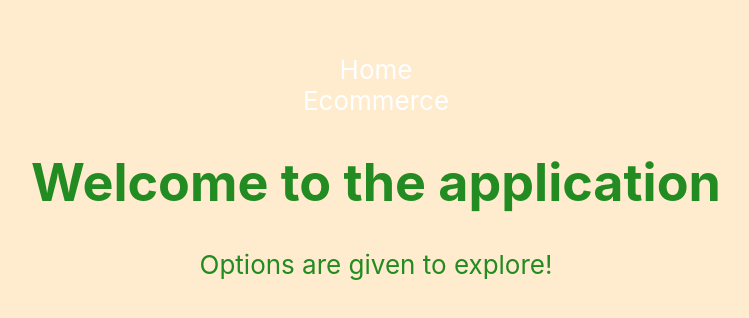
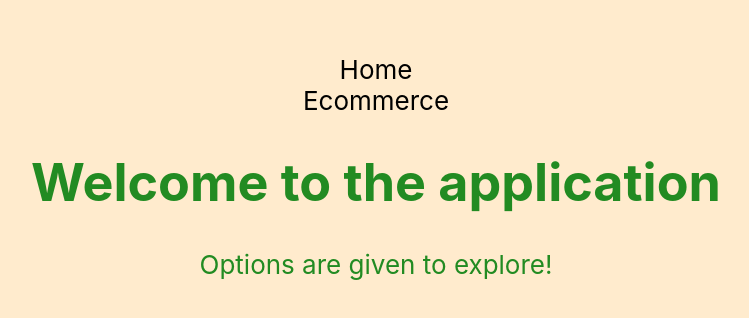
Before and after one commit to apoo-pandey/React-training, a React (Create React App) app: page / in a window 1280 px wide. Shown: the part 220-538 px from the top of the page, without its empty margins (264-1013 px from the left). Built offline with nearby package versions, Linux system fonts and the light colour scheme.

Commit message:
adding update files

```diff
--- a/src/App.css
+++ b/src/App.css
@@ -21,7 +21,7 @@
   align-items: center;
   justify-content: center;
   font-size: calc(10px + 2vmin);
-  color: white;
+  color: black;
 }
 
 .App-link {
@@ -103,3 +103,6 @@ a {
   color: #fff;
   padding: 0 4rem;
 }
+.link-home{
+  color:black;
+}
--- a/src/App.js
+++ b/src/App.js
@@ -30,8 +30,8 @@ function App() {
         {/*<a href="/todo" >Todo</a>
         <a href="/student">Students</a>*/}
         <BrowserRouter>
-        <Link to="/">Home</Link>
-        <Link to="/ecommerce">Ecommerce</Link>
+        <Link className="link-home" to="/">Home</Link>
+        <Link className="link-home" to="/ecommerce">Ecommerce</Link>
         {/*<Link to="/todo">Todo</Link><br/>
         <Link to="/student">Student</Link>
       <Link to="/Login">Login</Link>*/}
```
